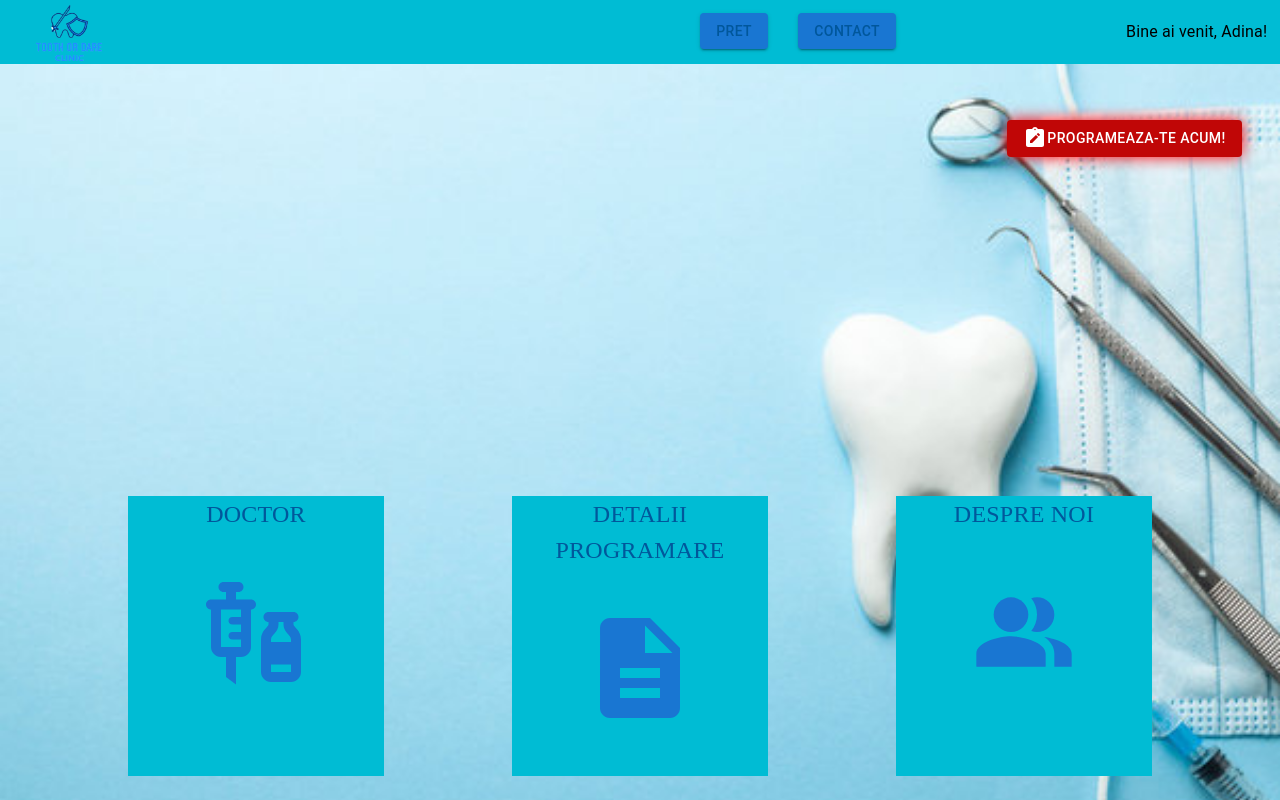
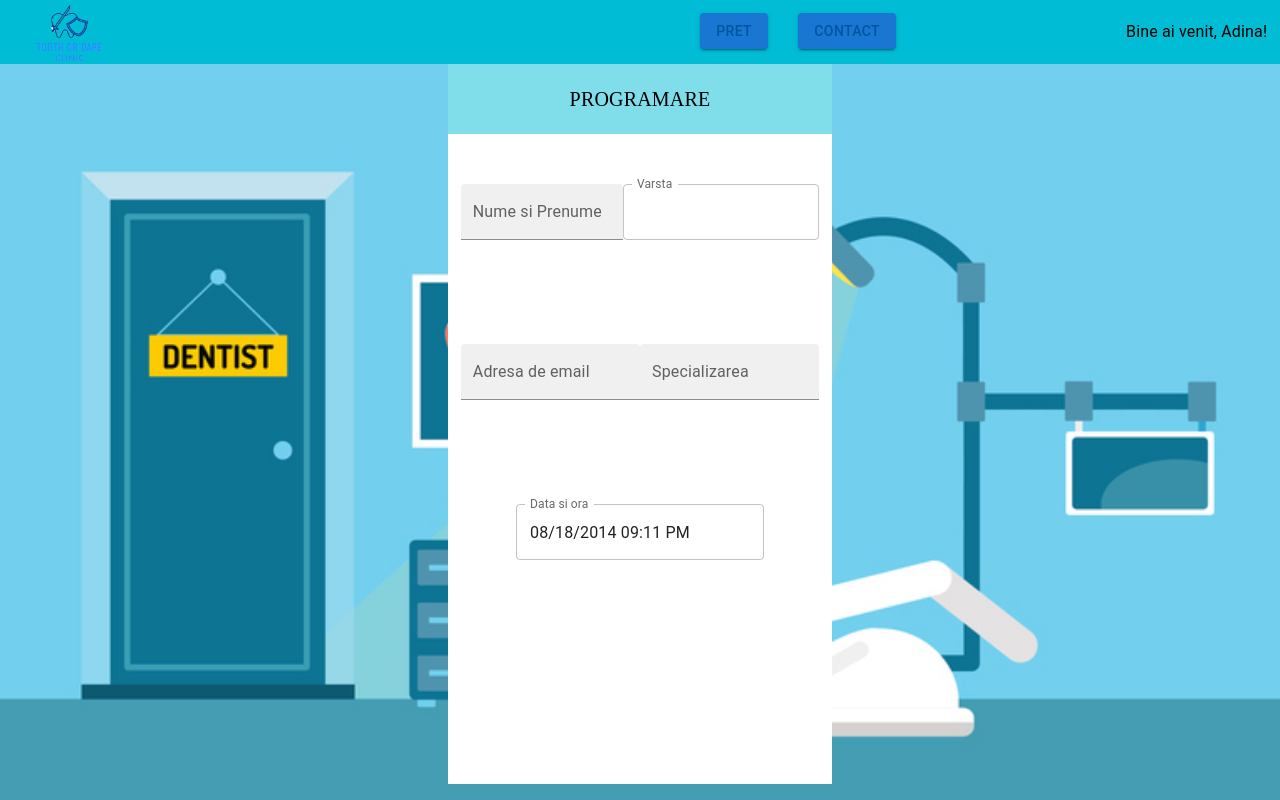
Before and after one commit to danproca00/ToothOrDare, a React (Create React App) app: page /Form in a window 1280 px wide. Built offline with nearby package versions, Linux system fonts and the light colour scheme.

Commit message:
router activated

```diff
--- a/src/App.js
+++ b/src/App.js
@@ -5,15 +5,19 @@ import FirstPage from './FirstPage';
 import { useState } from "react";
 import imageBack from './imag/Background2.jpeg';
 import Form from './Form';
-
+import { BrowserRouter as Router, Routes, Route } from "react-router-dom";
 
 function App() {
 
   return (
     <div >
         <Navbar/>
-        <FirstPage/>
-        {/* <Form/> */}
+        <Router>
+          <Routes>
+            <Route path="/" element={<FirstPage />} />
+            <Route path="/Form" element={<Form />} />
+          </Routes>
+        </Router>
     </div>
 
   );
--- a/src/FirstPage.js
+++ b/src/FirstPage.js
@@ -8,20 +8,14 @@ import NoteAltIcon from '@mui/icons-material/NoteAlt';
 import Form from "./Form";
 import {Routes, Route, useNavigate} from 'react-router-dom';
 
-function FirstPage(){
-    // const navigate = useNavigate();
-
-    // const handleClick = () => {
-    //     // 👇️ navigate programmatically
-    //     navigate('/form');
-    //   };
-
+function FirstPage(props){
+    const navigateFirst = useNavigate();
     return(
         <div style={{ backgroundImage: `url(${imageBack})`, backgroundRepeat:'no-repeat', backgroundSize:'cover' , height:'92vh',  backgroundPosition:'center'}}>
             <div style={{right:'3vw', position:'absolute', top:'15vh'}}>
 
                 <Button className="button"
-                variant='contained'
+                variant='contained' onClick={() => navigateFirst("/Form")}
                 >
                     <NoteAltIcon/>
                     PROGRAMEAZA-TE ACUM!
--- a/src/Form.js
+++ b/src/Form.js
@@ -7,7 +7,8 @@ import Stack from '@mui/material/Stack';
 import { LocalizationProvider } from '@mui/x-date-pickers/LocalizationProvider';
 import { DateTimePicker } from '@mui/x-date-pickers/DateTimePicker';
 import { AdapterDayjs } from '@mui/x-date-pickers/AdapterDayjs';
-import ProgrPhoto from './imag/formphoto.jpeg'
+import ProgrPhoto from './imag/formphoto.jpeg';
+
 
 function Form(){
     const [value, setValue] = React.useState(dayjs('2014-08-18T21:11:54'));
@@ -46,10 +47,12 @@ function Form(){
                                 autoComplete="off"
                             >
                                 <TextField
-                                id="filled-textarea"
-                                label="Varsta"
-                                multiline
-                                variant="filled"
+                                    id="outlined-number"
+                                    label="Varsta"
+                                    type="number"
+                                    InputLabelProps={{
+                                        shrink: true,
+                                    }}
                                 />
                             </Box>
                         </div>
```
